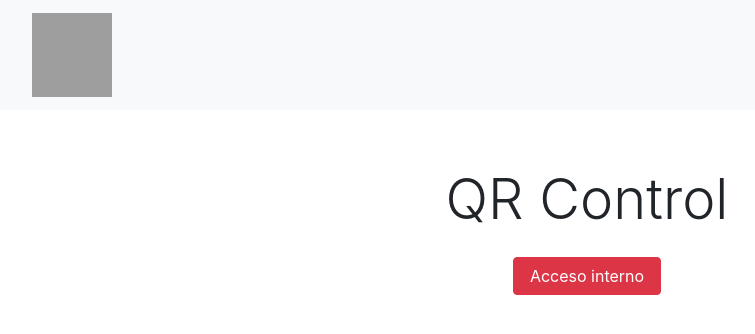
After one commit to ardu1na/qrcontrol, a Django app: template templates/index.html in a window 1280 px wide. The commit adds this page. Shown: the top 334 px of the page, without its empty margins (53-808 px from the left). Run offline with Django 3.2, Linux system fonts and the light colour scheme; the template is opened without the code that fills it, so the values that code supplies are empty; some libraries are stand-ins or nearby versions; grey boxes are pictures that could not be loaded.

Commit message:
index page html

```diff
--- a/app/urls.py
+++ b/app/urls.py
@@ -3,6 +3,7 @@ from django.urls import path
 from app import views
 
 urlpatterns = [
-    path('send/<int:id>/', views.send, name="send") # send point request
+    path('send/<int:id>/', views.send, name="send"), # send point request
+    path('', views.index, name="index")
 
 ]
--- /dev/null
+++ b/templates/index.html
@@ -0,0 +1,15 @@
+{% extends 'layout/base.html' %}
+{% block 'title' %}
+Registro Añadido
+{% endblock %}
+
+{% block 'content' %}
+
+<div class="container my-5 p-2">
+    <div class="text-center">
+        <h2 class="display-4">QR Control </h2>
+        <a class="btn btn-danger my-3 px-3 fs-1" href="/admin/">Acceso interno</a>
+    </div>
+</div>
+
+{% endblock %}
--- a/templates/layout/base.html
+++ b/templates/layout/base.html
@@ -24,7 +24,7 @@
 
     <nav class="navbar bg-light">
       <div class="container">
-        <a class="navbar-brand" href="#">
+        <a class="navbar-brand" href="{% url 'index' %}">
           <img src="https://lh4.googleusercontent.com/7f_Fa0ic84OmmzRizWWRMwG6jZaZzYlSog4FtUcnPU07gC8M88pfnwR_9GzXoToFBOnDAQ=w16383" alt="Granja Pico Dorado" width="80" height="84">
         </a>
       </div>
--- a/templates/success.html
+++ b/templates/success.html
@@ -8,7 +8,7 @@ Registro Añadido
 <div class="container my-5 p-2">
     <div class="alert alert-success p-5" role="alert">
         <h4 class="alert-heading">Muy Bien  <i class="fa-solid fa-thumbs-up fs-1 ps-3"></i> </h4>
-        <p class="my-3">{{request.user|capfirst}} tu registro QR desde {{punto}} fue enviado sin problemas!</p>
+        <p class="my-3">{{request.user|capfirst}}, tu registro QR desde {{punto}} fue enviado sin problemas!</p>
         <hr>
         <p class="mb-0"> <strong> Gracias! </strong> <i class="fa-regular fa-face-smile-beam fs-1 p-2"></i>  Que tengas buena jornada</p>
     </div>
```
Also changed, not shown: app/views.py (+3 -5 lines).
